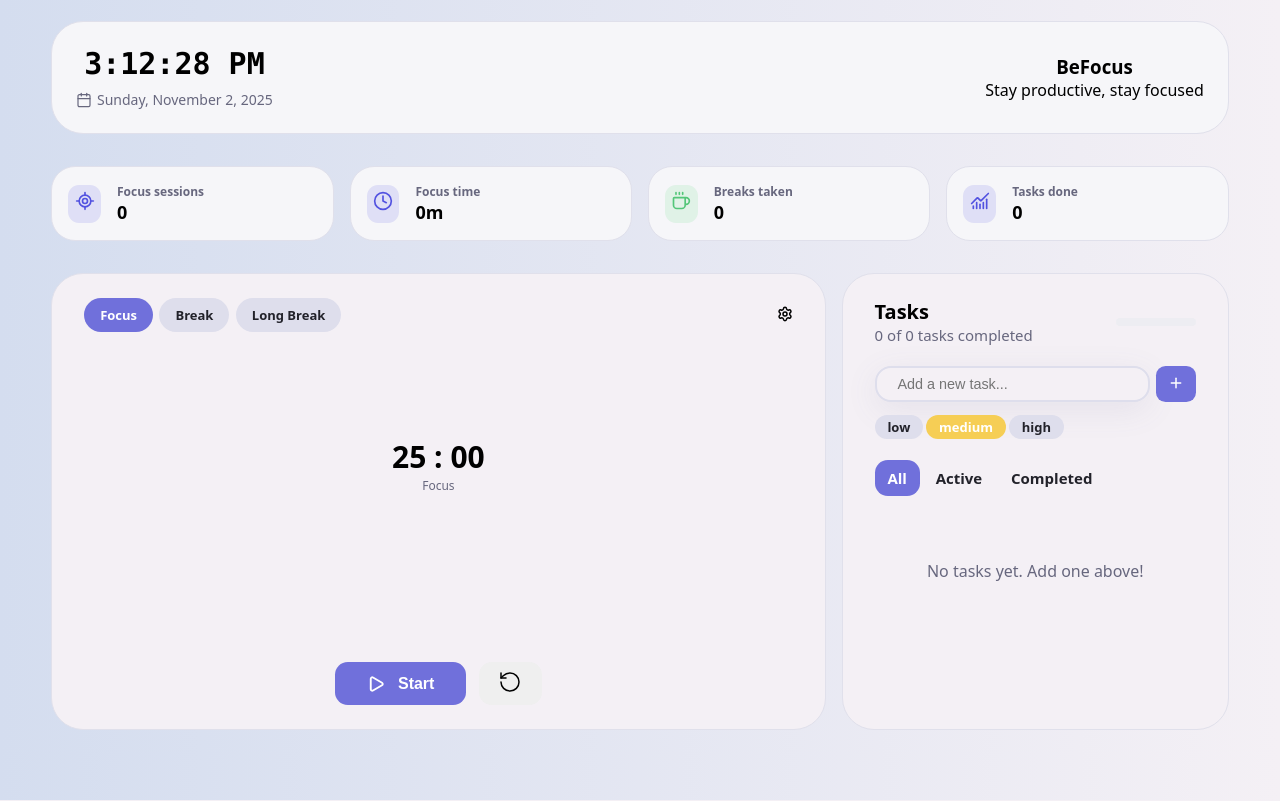
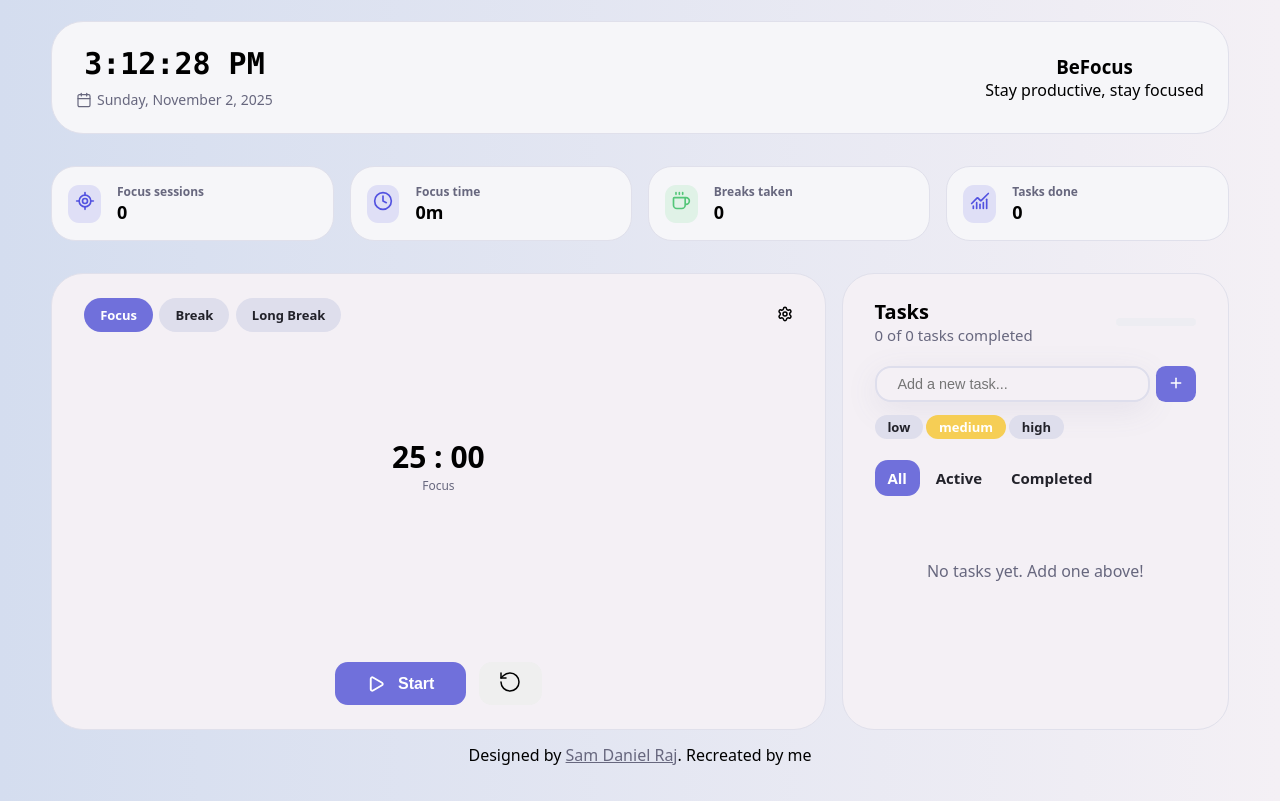
Before and after one commit to geo-777/befocus-pomodoro-web-app, a React (Vite) app: page / in a window 1280 px wide. Built offline with nearby package versions, Linux system fonts and the light colour scheme.

Commit message:
footer update + readme update

```diff
--- a/src/App.css
+++ b/src/App.css
@@ -561,3 +561,13 @@ nav {
   transform-origin: center;
   animation: scaleup 0.2s ease-in;
 } */
+footer {
+  display: flex;
+  justify-content: center;
+  align-items: center;
+  min-height: 50px;
+  width: 100%;
+}
+footer a {
+  color: var(--muted-text);
+}
--- a/src/App.jsx
+++ b/src/App.jsx
@@ -23,6 +23,13 @@ function App() {
       <Header></Header>
       <Boxes stats={stats}></Boxes>
       <Main statsSetter={setStats} stats={stats}></Main>
+      <footer>
+        <p>
+          Designed by{" "}
+          <a href="https://www.linkedin.com/in/samdanielraj/">Sam Daniel Raj</a>
+          . Recreated by me
+        </p>
+      </footer>
     </div>
   );
 }
```
Also changed, not shown: 1 other file (tests, documents, lock files or other folders).
